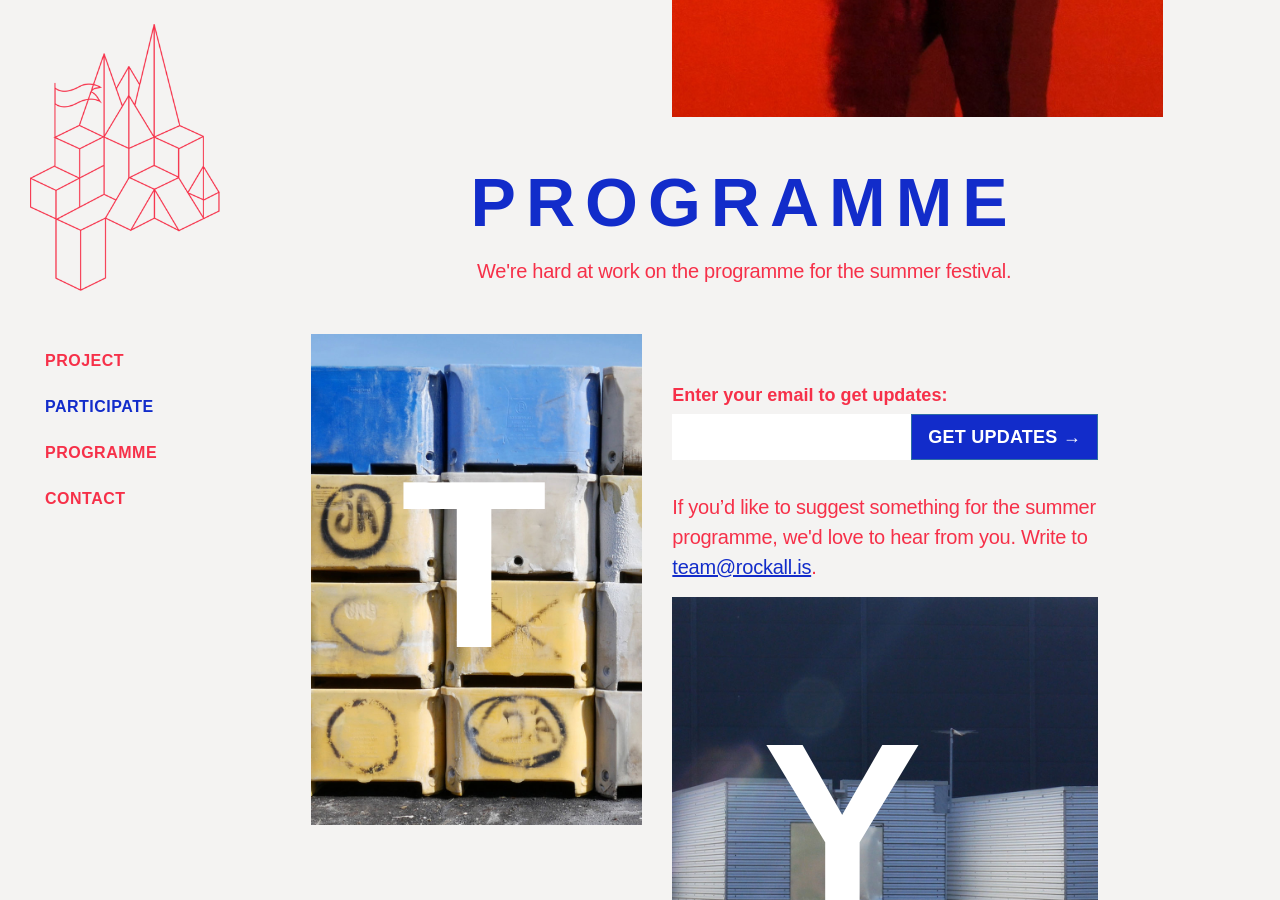
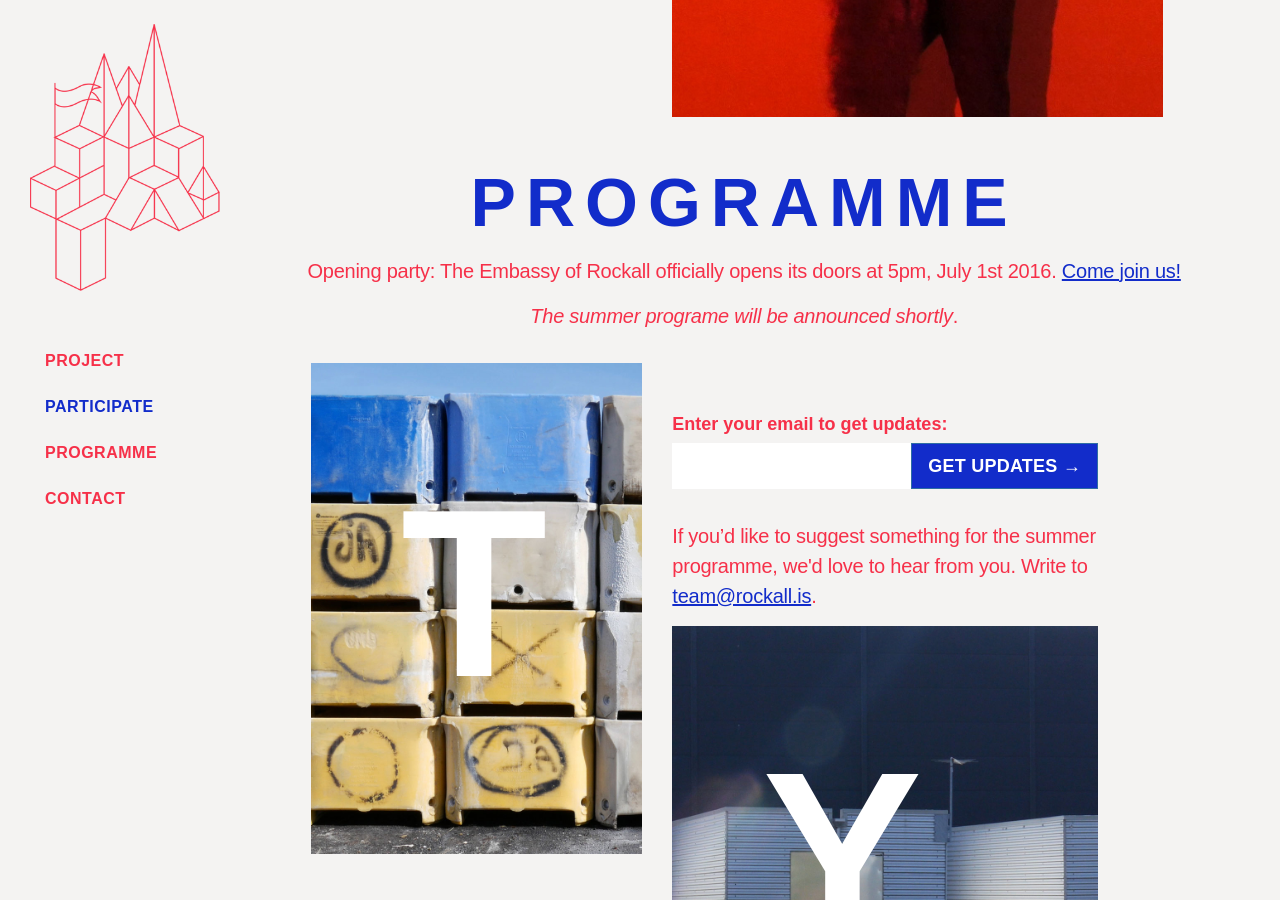
Before and after one commit to rockall-festival/rockall-festival.github.io, a Jekyll site: the page built from index.html, in a window 1280 px wide and 900 px high, scrolled down 2582 px. Built offline with Jekyll 4.4.1, drawn with Linux system fonts in a browser that asks for light colours.

Commit message:
Update programme text
Signed-off-by: Peter Hartree <web@peterhartree.co.uk>

```diff
--- a/index.html
+++ b/index.html
@@ -169,11 +169,12 @@ layout: home
           </div>
         </div>
 
-        <div class="row margin-bottom-larger">
+        <div class="row margin-bottom-large">
           <div class="col-sm-12 text-align-center">
             <a id="programme" class="link-anchor"></a>
             <h1>Programme</h1>
-            <p>We're hard at work on the programme for the summer festival.</p>
+            <p><strong>Opening party:</strong> The Embassy of Rockall officially opens its doors at 5pm, July 1st 2016. <a href="https://www.facebook.com/events/1555814301381536/">Come join us!</a></p>
+            <p><em>The summer programe will be announced shortly</em>.</p>
           </div>
         </div>
 
```
